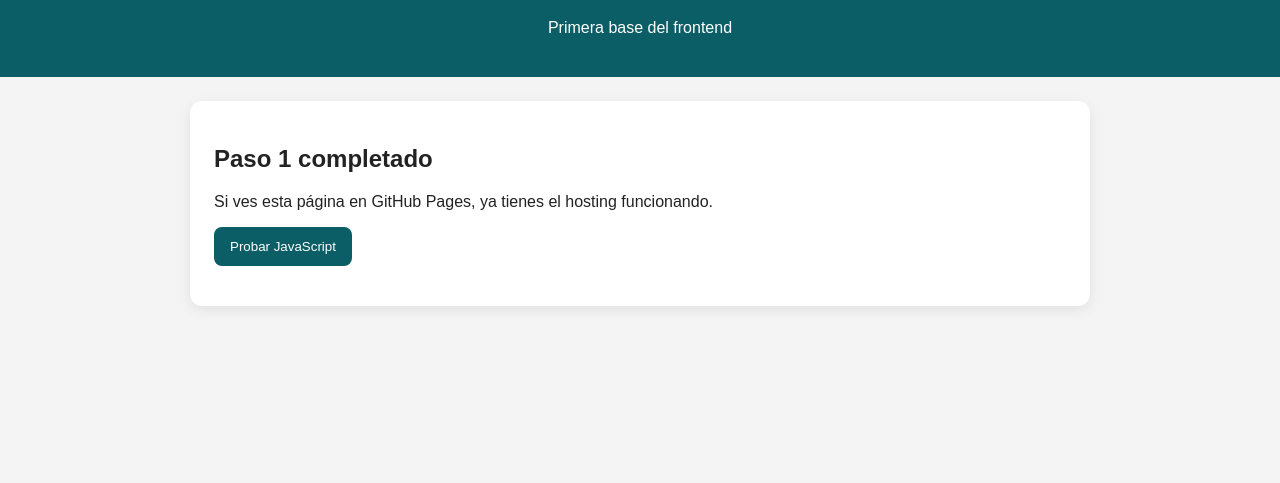
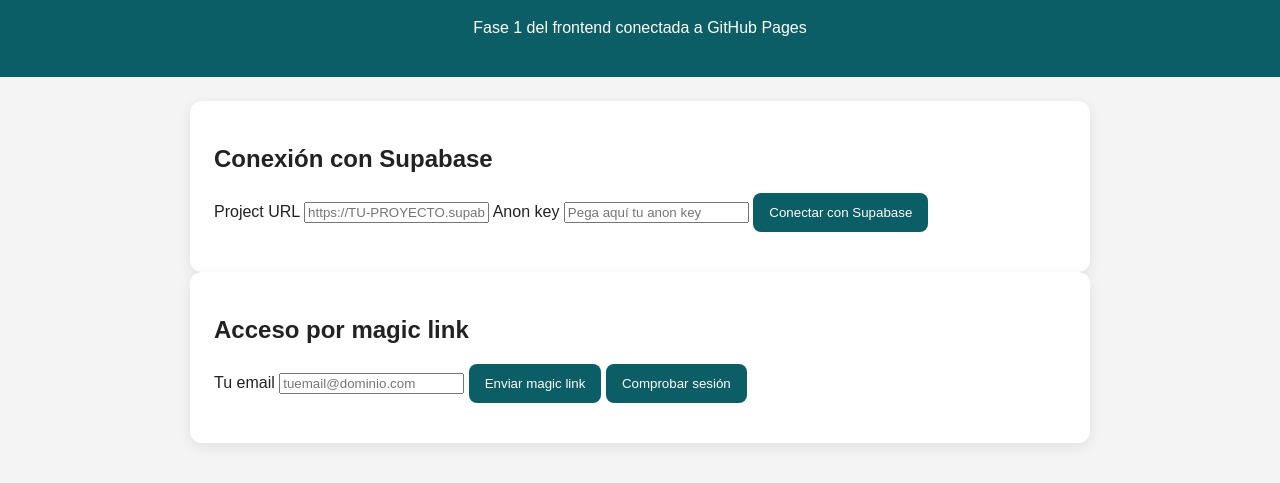
Before and after one commit to SVP-UEMC/osoporra_26, a plain HTML site: page index.html in a window 1280 px wide. Shown: the part 85-568 px from the top of the page. Drawn offline with Linux system fonts and the light colour scheme.

Commit message:
Update index.html for Supabase connection features

```diff
--- a/index.html
+++ b/index.html
@@ -9,18 +9,36 @@
 <body>
   <header class="header">
     <h1>Pronósticos Mundial 2026</h1>
-    <p>Primera base del frontend</p>
+    <p>Fase 1 del frontend conectada a GitHub Pages</p>
   </header>
 
   <main class="container">
     <section class="card">
-      <h2>Paso 1 completado</h2>
-      <p>Si ves esta página en GitHub Pages, ya tienes el hosting funcionando.</p>
-      <button id="testButton">Probar JavaScript</button>
-      <p id="message"></p>
+      <h2>Conexión con Supabase</h2>
+
+      <label for="supabaseUrl">Project URL</label>
+      <input id="supabaseUrl" type="text" placeholder="https://TU-PROYECTO.supabase.co" />
+
+      <label for="supabaseKey">Anon key</label>
+      <input id="supabaseKey" type="text" placeholder="Pega aquí tu anon key" />
+
+      <button id="connectButton">Conectar con Supabase</button>
+      <p id="connectMessage"></p>
+    </section>
+
+    <section class="card">
+      <h2>Acceso por magic link</h2>
+
+      <label for="email">Tu email</label>
+      <input id="email" type="email" placeholder="tuemail@dominio.com" />
+
+      <button id="loginButton">Enviar magic link</button>
+      <button id="sessionButton">Comprobar sesión</button>
+
+      <p id="authMessage"></p>
     </section>
   </main>
 
-  <script src="app.js"></script>
+  <script type="module" src="app.js"></script>
 </body>
 </html>
```
